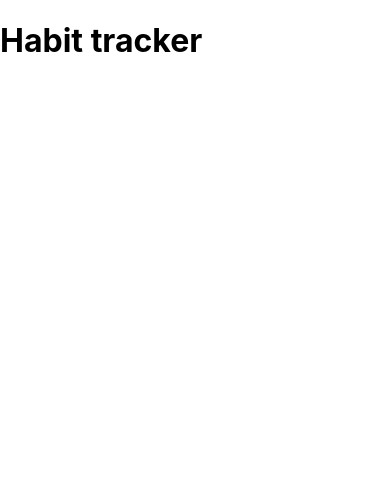
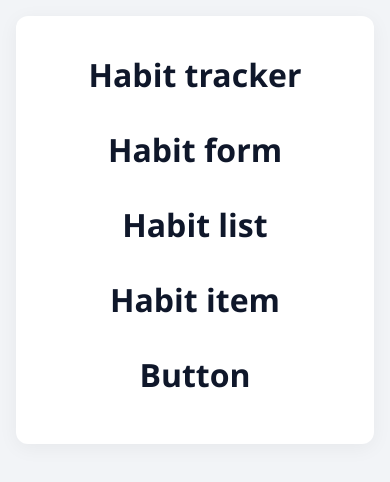
Before and after one commit to filipivanovic/habit-tracker-lite, a React (Create React App) app: page / in a window 390 px wide. Shown: the top 482 px of the page. Built offline with nearby package versions, Linux system fonts and the light colour scheme.

Commit message:
Add basic structure and styling for habit tracker app
Introduced core React components: HabitForm, HabitList, HabitItem, and Button. Updated CSS for layout, typography, forms, and responsiveness. Also, updated `.gitignore` to exclude IDE-specific files.

```diff
--- a/src/App.js
+++ b/src/App.js
@@ -2,6 +2,42 @@ const App = () => {
   return (
     <div className="app">
       <h1>Habit tracker</h1>
+      <HabitForm />
+      <HabitList />
+      <Button />
+    </div>
+  )
+}
+
+const HabitForm = () => {
+  return (
+    <div>
+      <h1>Habit form</h1>
+    </div>
+  )
+}
+
+const HabitList = () => {
+  return (
+    <div>
+      <h1>Habit list</h1>
+      <HabitItem />
+    </div>
+  )
+}
+
+const HabitItem = () => {
+  return (
+    <div>
+      <h1>Habit item</h1>
+    </div>
+  )
+}
+
+const Button = () => {
+  return (
+    <div>
+      <h1>Button</h1>
     </div>
   )
 }
--- a/src/index.css
+++ b/src/index.css
@@ -1,13 +1,153 @@
+/* Base */
 body {
+  font-family: 'Segoe UI', sans-serif;
+  background-color: #f2f4f7;
+  color: #333;
   margin: 0;
-  font-family: -apple-system, BlinkMacSystemFont, 'Segoe UI', 'Roboto', 'Oxygen',
-    'Ubuntu', 'Cantarell', 'Fira Sans', 'Droid Sans', 'Helvetica Neue',
-    sans-serif;
-  -webkit-font-smoothing: antialiased;
-  -moz-osx-font-smoothing: grayscale;
+  padding: 0;
 }
 
-code {
-  font-family: source-code-pro, Menlo, Monaco, Consolas, 'Courier New',
-    monospace;
+.app {
+  max-width: 700px;
+  margin: 2rem auto;
+  background: #ffffff;
+  padding: 2rem;
+  border-radius: 12px;
+  box-shadow: 0 4px 20px rgba(0, 0, 0, 0.05);
 }
+
+h1 {
+  text-align: center;
+  margin-bottom: 2rem;
+  color: #0f172a;
+}
+
+/* Form */
+form {
+  display: flex;
+  flex-direction: column;
+  gap: 0.8rem;
+  margin-bottom: 2rem;
+}
+
+label {
+  font-weight: 600;
+  color: #444;
+}
+
+input[type='text'] {
+  padding: 0.6rem;
+  border-radius: 6px;
+  border: 1px solid #ccc;
+  width: 100%;
+  font-size: 1rem;
+  box-sizing: border-box;
+}
+
+input::placeholder {
+  color: #aaa;
+}
+
+/* Buttons */
+button {
+  padding: 0.6rem 1.2rem;
+  background-color: #0f172a;
+  color: white;
+  border: none;
+  border-radius: 6px;
+  cursor: pointer;
+  font-weight: bold;
+  font-size: 1rem;
+  transition: background-color 0.2s;
+}
+
+button:hover {
+  background-color: #1e293b;
+}
+
+button.reset {
+  background: transparent;
+  color: #444;
+  border: 2px solid #ccc;
+}
+
+button.reset:hover {
+  background-color: #f1f1f1;
+  border-color: #999;
+}
+
+.button-panel {
+  display: flex;
+  justify-content: center;
+  gap: 1rem;
+  flex-wrap: wrap;
+  margin-top: 1rem;
+}
+
+/* Habit List */
+.habit-list {
+  display: flex;
+  flex-direction: column;
+  gap: 1rem;
+}
+
+/* Habit Item */
+.habit-card {
+  padding: 1rem;
+  border: 1px solid #e5e7eb;
+  border-radius: 8px;
+  background-color: #fafafa;
+}
+
+.habit-name {
+  font-weight: bold;
+  margin-bottom: 0.5rem;
+  font-size: 1.1rem;
+  color: #1e293b;
+}
+
+/* Day Tracker Grid */
+.day-grid {
+  display: grid;
+  grid-template-columns: repeat(7, 1fr);
+  gap: 0.5rem;
+  margin-top: 0.5rem;
+}
+
+.day-box {
+  aspect-ratio: 1 / 1;
+  border: 2px solid #ccc;
+  border-radius: 4px;
+  background-color: #fff;
+  cursor: pointer;
+  transition: background-color 0.2s, border-color 0.2s;
+}
+
+.day-box:hover {
+  border-color: #888;
+}
+
+.day-box.completed {
+  background-color: #10b981;
+  border-color: #059669;
+}
+
+/* Responsive */
+@media (max-width: 500px) {
+  .app {
+    padding: 1rem;
+    margin: 1rem;
+  }
+
+  .day-grid {
+    gap: 0.4rem;
+  }
+
+  button {
+    width: 100%;
+  }
+
+  .button-panel {
+    flex-direction: column;
+  }
+}
```
Also changed, not shown: 1 other file (tests, documents, lock files or other folders).
